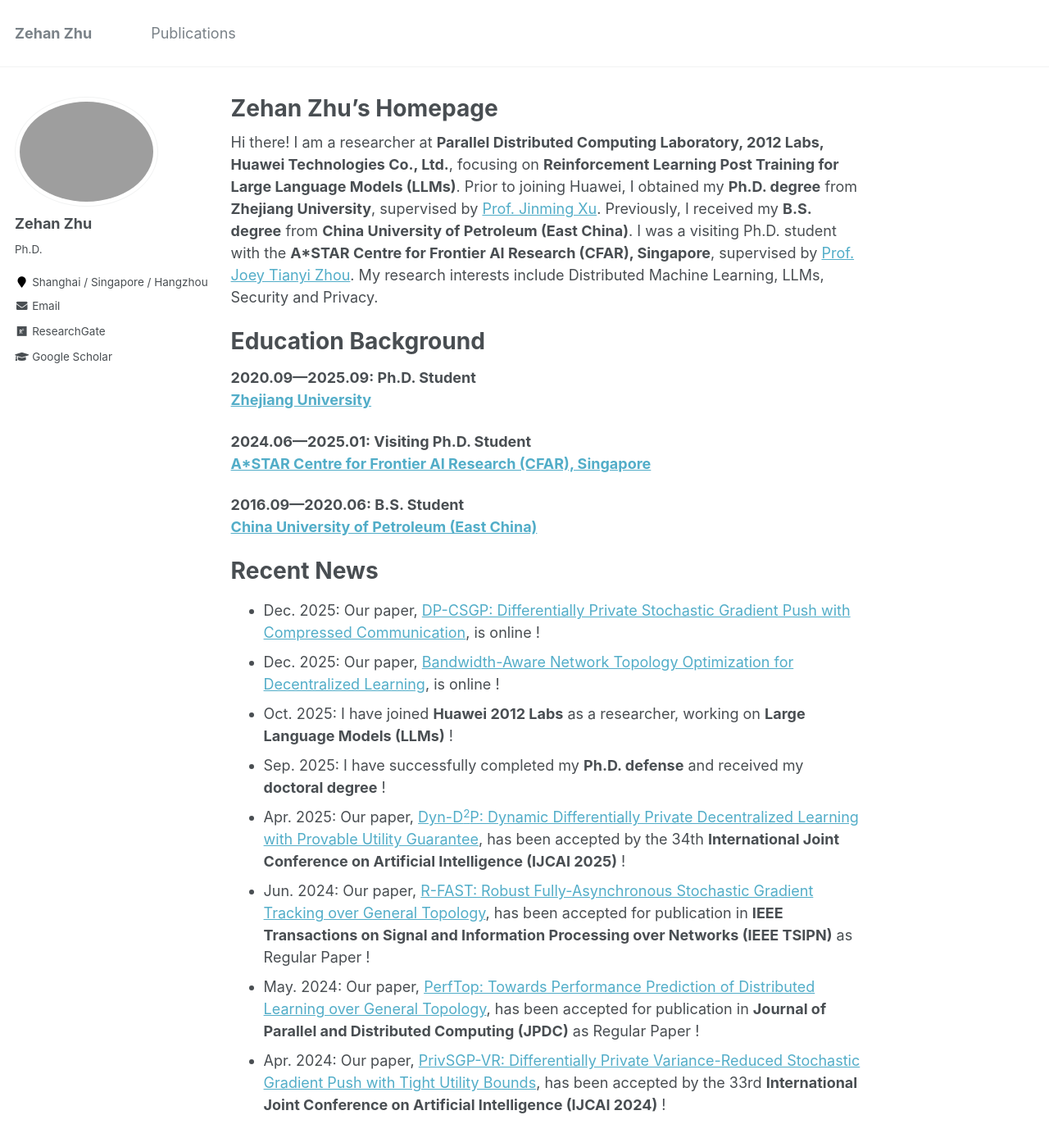
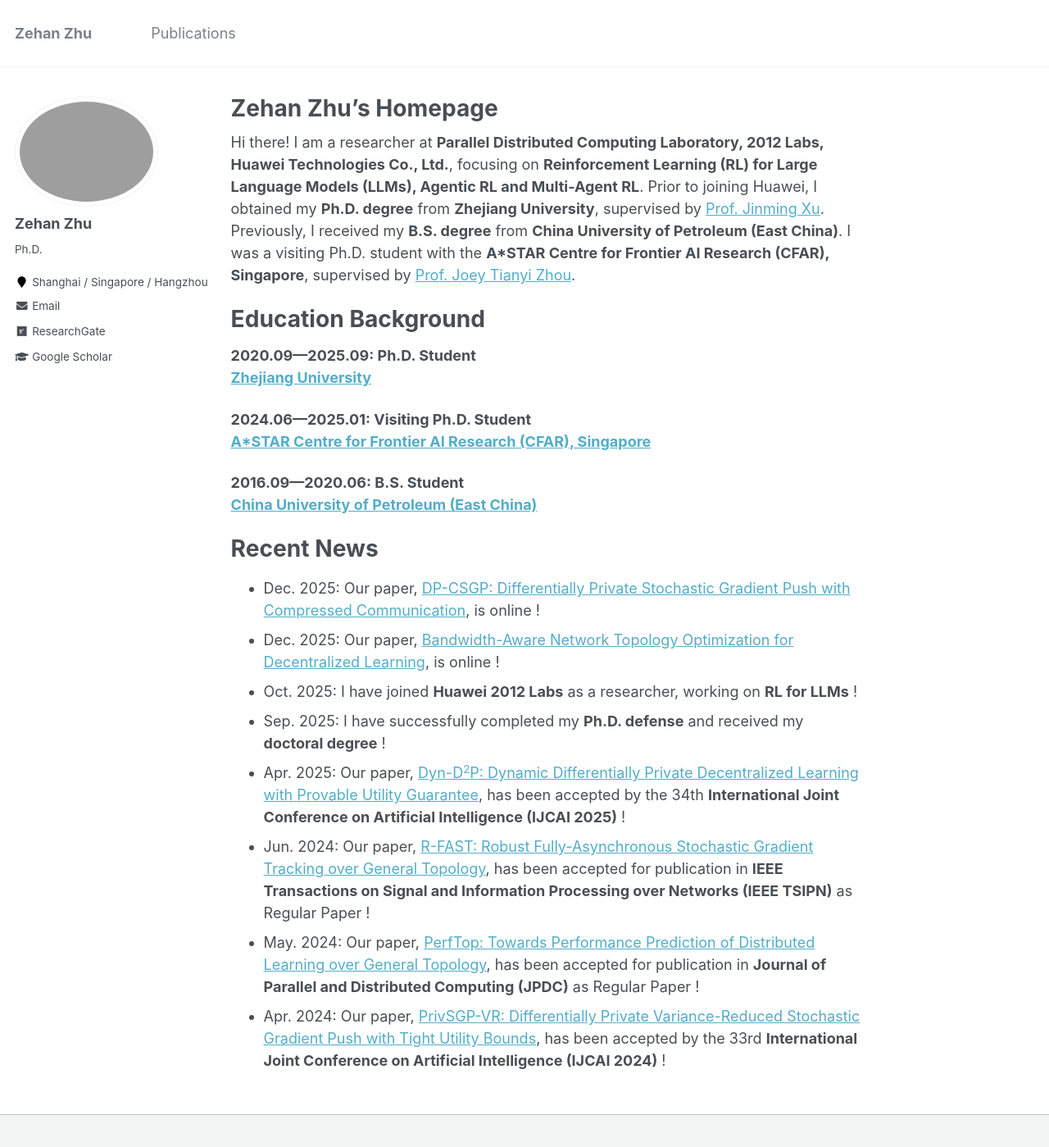
Before and after one commit to zehanzhu/zehanzhu.github.io, a Jekyll site: the page built from _pages/about.md, in a window 1280 px wide and 1400 px high. Shown: the whole window at 82% size. Built offline with Jekyll 4.4.1, drawn with Linux system fonts in a browser that asks for light colours.

Commit message:
Update about.md

```diff
--- a/_pages/about.md
+++ b/_pages/about.md
@@ -9,7 +9,7 @@ redirect_from:
 ---
 
 
-Hi there! I am a researcher at **Parallel Distributed Computing Laboratory, 2012 Labs, Huawei Technologies Co., Ltd.**, focusing on **Reinforcement Learning Post Training for Large Language Models (LLMs)**. Prior to joining Huawei, I obtained my **Ph.D. degree** from **Zhejiang University**, supervised by [Prof. Jinming Xu](https://jinmingxu.github.io/). Previously, I received my **B.S. degree** from **China University of Petroleum (East China)**. I was a visiting Ph.D. student with the **A*STAR Centre for Frontier AI Research (CFAR), Singapore**, supervised by [Prof. Joey Tianyi Zhou](https://joeyzhouty.github.io/). My research interests include Distributed Machine Learning, LLMs, Security and Privacy.
+Hi there! I am a researcher at **Parallel Distributed Computing Laboratory, 2012 Labs, Huawei Technologies Co., Ltd.**, focusing on **Reinforcement Learning (RL) for Large Language Models (LLMs), Agentic RL and Multi-Agent RL**. Prior to joining Huawei, I obtained my **Ph.D. degree** from **Zhejiang University**, supervised by [Prof. Jinming Xu](https://jinmingxu.github.io/). Previously, I received my **B.S. degree** from **China University of Petroleum (East China)**. I was a visiting Ph.D. student with the **A*STAR Centre for Frontier AI Research (CFAR), Singapore**, supervised by [Prof. Joey Tianyi Zhou](https://joeyzhouty.github.io/).
 
 
 
@@ -30,7 +30,7 @@ Recent News
 ======
 * Dec. 2025: Our paper, [DP-CSGP: Differentially Private Stochastic Gradient Push with Compressed Communication](https://arxiv.org/abs/2512.13583), is online !
 * Dec. 2025: Our paper, [Bandwidth-Aware Network Topology Optimization for Decentralized Learning](https://www.arxiv.org/abs/2512.07536), is online !
-* Oct. 2025: I have joined **Huawei 2012 Labs** as a researcher, working on **Large Language Models (LLMs)** !
+* Oct. 2025: I have joined **Huawei 2012 Labs** as a researcher, working on **RL for LLMs** !
 * Sep. 2025: I have successfully completed my **Ph.D. defense** and received my **doctoral degree** !
 * Apr. 2025: Our paper, [Dyn-D<sup>2</sup>P: Dynamic Differentially Private Decentralized Learning with Provable Utility Guarantee](https://www.ijcai.org/proceedings/2025/809), has been accepted by the 34th **International Joint Conference on Artificial Intelligence (IJCAI 2025)** !
 * Jun. 2024: Our paper, [R-FAST: Robust Fully-Asynchronous Stochastic Gradient Tracking over General Topology](https://ieeexplore.ieee.org/abstract/document/10660468), has been accepted for publication in **IEEE Transactions on Signal and Information Processing over Networks (IEEE TSIPN)** as Regular Paper !
```
